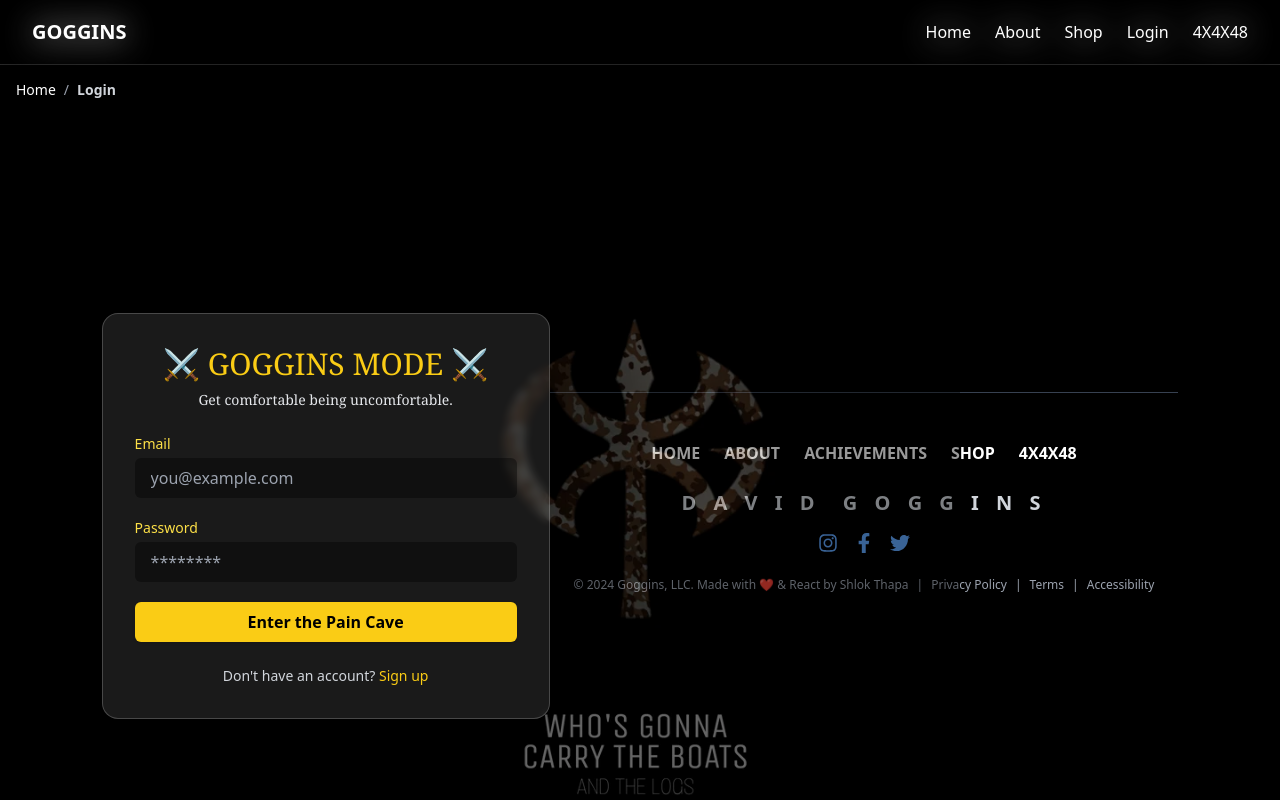
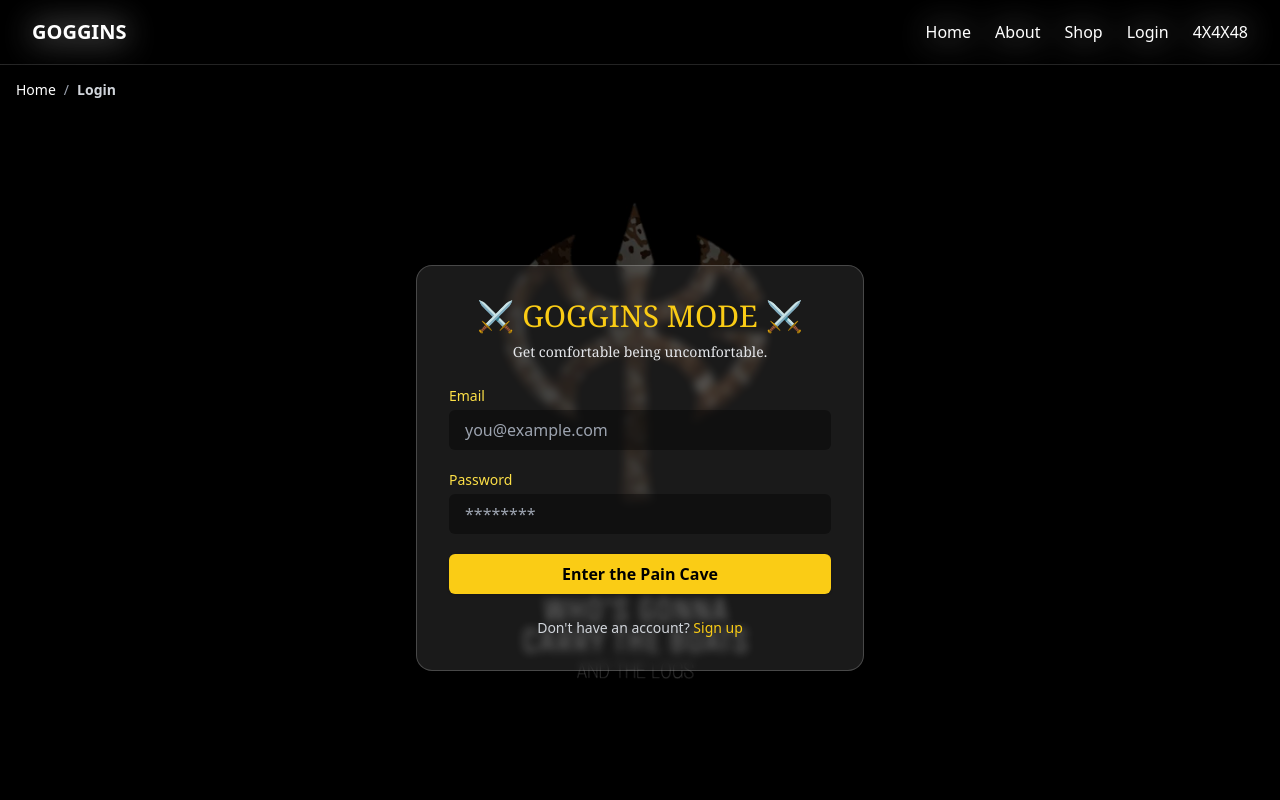
Before and after one commit to femboibussyinspector/Sheryians-Hackathon_project, a React (Vite) app: page /login in a window 1280 px wide. Shown: the top 800 px of the page. Built offline with nearby package versions, Linux system fonts and the light colour scheme.

Commit message:
added login in navbar

```diff
--- a/src/Pages/Login.jsx
+++ b/src/Pages/Login.jsx
@@ -15,7 +15,8 @@
   return (
     <>
     <Navbar/>
-    <div className="relative min-h-screen flex items-center justify-center px-4 bg-black overflow-hidden">
+    <div>
+    <div className=" min-h-screen flex flex-col  items-center justify-center px-4 bg-black overflow-hidden">
       <div
         className="absolute inset-0 bg-contain bg-center bg-no-repeat opacity-40 -z-10 min-h-screen"
         style={{
@@ -26,7 +27,8 @@
       ></div>
 
       <motion.div
-        className="bg-white/10 backdrop-blur-sm border border-white/20 text-white p-8 rounded-2xl shadow-xl w-full max-w-md"
+     className="bg-white/10 backdrop-blur-sm border border-white/20 text-white p-8 rounded-2xl shadow-xl w-full max-w-md mb-24"
+
         initial={{ opacity: 0, scale: 0.95, y: 30 }}
         animate={{ opacity: 1, scale: 1, y: 0 }}
         transition={{ duration: 0.6 }}
@@ -93,7 +95,9 @@
         </p>
       </motion.div>
 
-      <footer className="bg-black text-white py-12 px-6 text-center border-t border-gray-700">
+
+    </div>
+    <footer className="bg-black text-white py-12 px-6 text-center border-t border-gray-700">
 
     <div className="flex flex-wrap justify-center gap-6 text-sm md:text-base font-semibold mb-6">
       <a href="/" className="hover:text-yellow-400">HOME</a>
@@ -125,6 +129,7 @@
       <a href="/accessibility" className="hover:text-yellow-500">Accessibility</a>
     </div>
   </footer>
+
     </div></>
   );
 };
```
